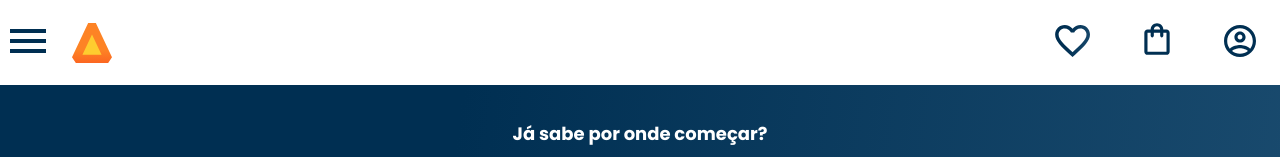
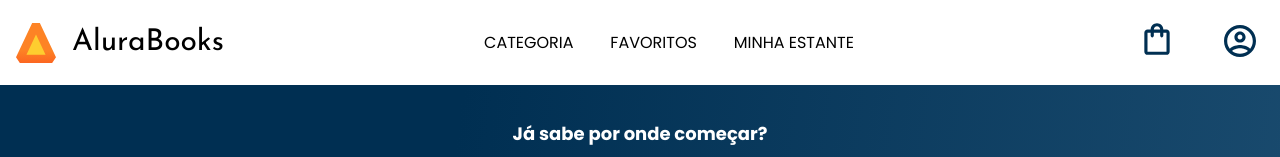
Before and after one commit to evaaldo/figma-alura__books, a plain HTML site: page index.html in a window 1280 px wide. Shown: the top 157 px of the page. Drawn offline with nearby package versions, Linux system fonts and the light colour scheme.

Commit message:
Add files via upload

```diff
--- a/header.css
+++ b/header.css
@@ -56,3 +56,62 @@
 .container__botao {
     display: none;
 }
+
+.container__titulo {
+    display: none;
+}
+
+.opcoes {
+    display: none;
+}
+
+@media screen and (min-width: 1024px) {
+
+    .container__titulo, .contanier__titulo--negrito {
+        font-family: var(--fonte-tablet);
+        font-size: 30px;
+    }
+
+    .container__titulo {
+        font-weight: 400;
+        display: block;
+    }
+
+    .contanier__titulo--negrito {
+        font-weight: 700;
+    }
+
+    .opcoes {
+        display: flex;
+        gap: 2.3em;
+    }
+
+    .opcoes__item {
+        font-weight: 400;
+        color: var(--preto);
+        font-size: 16px;
+        line-height: 24px;
+        text-transform: uppercase;
+    }
+
+    .opcoes__link {
+        text-decoration: none;
+        color: var(--preto);
+    }
+
+    .container__imagem-transparente {
+        display: none;
+    }
+
+    .cabecalho__menu-hamburguer {
+        display: none;
+    }
+
+    .lista-menu {
+        display: none;
+        position: absolute;
+        top: 100%;
+        width: 20vw;
+    }
+
+}
--- a/index.html
+++ b/index.html
@@ -35,9 +35,18 @@
                 </li>
             </ul>
             <img src="Logo.svg" alt="Logo alurabooks" class="container__imagem">
+            <h1 class="container__titulo"><b class="container__titulo--negrito">Alura</b>Books</h1>
         </div>
+        <ul class="opcoes">
+            <input type="checkbox" class="container__botao" id="menu">
+            <label for="menu">
+                <span class="opcoes__item">Categoria</span>
+            </label>
+            <li class="opcoes__item"><a href="#" class="opcoes__link">Favoritos</a></li>
+            <li class="opcoes__item"><a href="#" class="opcoes__link">Minha estante</a></li>
+        </ul>
         <div class="container">
-            <a href="#"><img src="Favoritos.svg" alt="Meus favoritos" class="container__imagem"></a>
+            <a href="#"><img src="Favoritos.svg" alt="Meus favoritos" class="container__imagem container__imagem-transparente"></a>
             <a href="#"><img src="Compras.svg" alt="Carrinho de compras" class="container__imagem"></a>
             <a href="#"><img src="Usuário.svg" alt="Meu perfil" class="container__imagem"></a>
         </div>
--- a/style.css
+++ b/style.css
@@ -1,6 +1,7 @@
 @import url("header.css");
 @import url("banner.css");
 @import url('https://fonts.googleapis.com/css2?family=Poppins:wght@300;400;500;700&display=swap');
+@import url('https://fonts.googleapis.com/css2?family=Josefin+Sans:wght@400;700&display=swap');
 @import url("carrosel.css");
 @import url("card.css");
 @import url("visitados.css");
@@ -13,6 +14,7 @@
     --branco: #FFFFFF;
     --laranja: #EB9B00;
     --azul-degrade: linear-gradient(97.54deg, #002F52 35.49%, #326589 165.37%);
+    --fonte-tablet: "Josefin Sans";
     --fonte-principal: "Poppins";
     --azul-escuro: #002F52;
     --preto: #000000;
```
